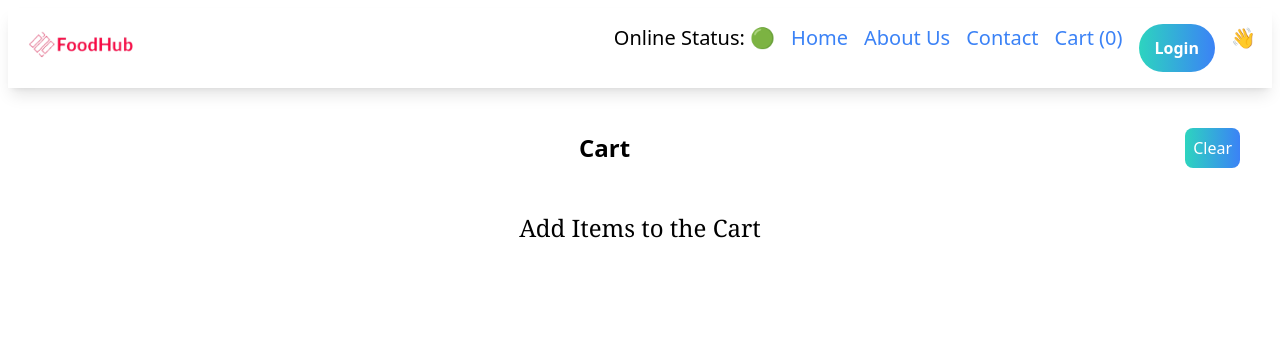
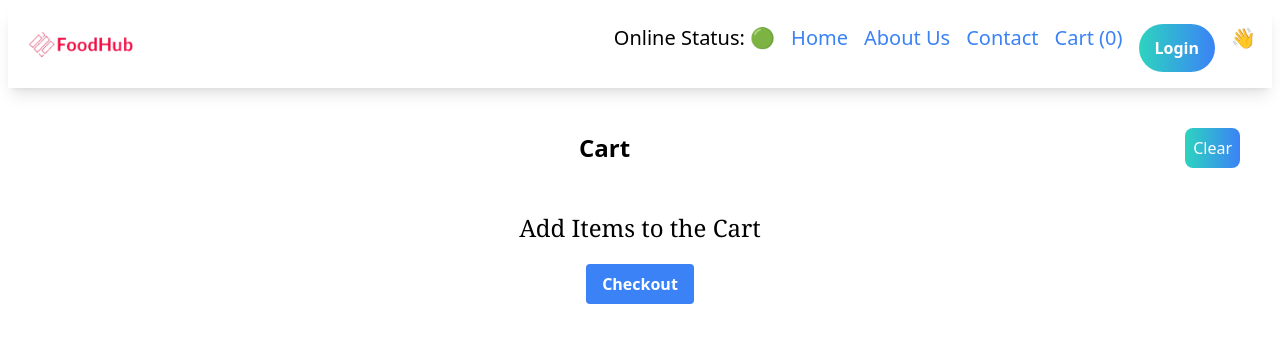
Before and after one commit to Kartikyadv/swiggyFrontend, a React (Vite) app: page /cart in a window 1280 px wide. Shown: the top 342 px of the page. Built offline with nearby package versions, Linux system fonts and the light colour scheme.

Commit message:
fixed bugs

```diff
--- a/package.json
+++ b/package.json
@@ -16,6 +16,7 @@
     "@testing-library/jest-dom": "^6.2.0",
     "@testing-library/react": "^14.1.2",
     "babel-jest": "^29.7.0",
+    "buffer": "^6.0.3",
     "jest": "^29.7.0",
     "jest-environment-jsdom": "^29.7.0",
     "parcel": "^2.10.3",
@@ -26,6 +27,7 @@
   "dependencies": {
     "@babel/preset-react": "^7.23.3",
     "@reduxjs/toolkit": "^2.0.1",
+    "axios": "^1.6.8",
     "firebase": "^10.8.0",
     "react": "^18.2.0",
     "react-dom": "^18.2.0",
--- a/src/components/Body.js
+++ b/src/components/Body.js
@@ -17,9 +17,10 @@ const Body = () => {
 
   const fetchData = async () => {
     const apiData = await fetch(
-      "https://www.swiggy.com/dapi/restaurants/list/v5?lat=28.4894154&lng=77.01186960000001&is-seo-homepage-enabled=true&page_type=DESKTOP_WEB_LISTING"
+      "https://proxy.cors.sh/https://www.swiggy.com/dapi/restaurants/list/v5?lat=28.4894154&lng=77.01186960000001&is-seo-homepage-enabled=true&page_type=DESKTOP_WEB_LISTING"
     );
     const jsonData = await apiData.json();
+    console.log(jsonData);
     setresList(
       jsonData?.data?.cards[1]?.card?.card?.gridElements?.infoWithStyle
         ?.restaurants
--- a/src/components/Cart.js
+++ b/src/components/Cart.js
@@ -2,28 +2,80 @@ import { useDispatch, useSelector } from "react-redux";
 import SingleMenu from "./SingleMenu";
 import { clearCart } from "../utils/cartSlice";
 import { Link } from "react-router-dom";
+import axios from "axios";
 
 const Cart = () => {
-    const cartItems = useSelector((store)=> store.cart.items);
+  const cartItems = useSelector((store) => store.cart.items);
   const dispatch = useDispatch();
 
   const handleClearCart = () => {
     dispatch(clearCart());
+  };
+
+  const checkoutHandler = async () => {
+    const amount = 169;
+    const { data: { key } } = await axios.get("http://www.localhost:5000/api/getkey")
+
+    console.log(key);
+    const { data: { order } } = await axios.post("http://localhost:5000/api/checkout", {
+        amount
+    })
+    console.log(order);
+
+    const options = {
+        key,
+        amount: order.amount,
+        currency: "INR",
+        name: "6 Pack Programmer",
+        description: "Tutorial of RazorPay",
+        image: "https://avatars.githubusercontent.com/u/25058652?v=4",
+        order_id: order.id,
+        callback_url: "http://localhost:5000/api/paymentverification",
+        prefill: {
+            name: "Gaurav Kumar",
+            email: "gaurav.kumar@example.com",
+            contact: "9999999999"
+        },
+        notes: {
+            "address": "Razorpay Corporate Office"
+        },
+        theme: {
+            "color": "#121212"
         }
+    };
+    console.log(window);
+    const razor = new Razorpay(options);
+        razor.open();
+}
+
   return (
     <>
       <div className="text-center m-6 p-2">
         <div className="flex">
           <h1 className="text-2xl font-bold m-auto">Cart</h1>
-            <button onClick={handleClearCart} className="m-2 p-2 bg-gradient-to-r from-teal-400 to-blue-500 hover:from-teal-500 hover:to-blue-600 rounded-lg text-white">Clear</button>
+          <button
+            onClick={handleClearCart}
+            className="m-2 p-2 bg-gradient-to-r from-teal-400 to-blue-500 hover:from-teal-500 hover:to-blue-600 rounded-lg text-white"
+          >
+            Clear
+          </button>
         </div>
-            {cartItems.length === 0 && <Link to="/"><h1 className="font-serif mt-4 p-5 text-2xl">Add Items to the Cart</h1></Link>}
+        {cartItems.length === 0 && (
+          <Link to="/">
+            <h1 className="font-serif mt-4 p-5 text-2xl">
+              Add Items to the Cart
+            </h1>
+          </Link>
+        )}
         <div className="w-2/4 m-auto">
-            <SingleMenu itemCards={cartItems}/>
+          <SingleMenu itemCards={cartItems} />
         </div>
+        <button onClick={checkoutHandler} className="bg-blue-500 hover:bg-blue-700 text-white font-bold py-2 px-4 rounded">
+          Checkout
+        </button>
       </div>
     </>
-    )
+  );
 };
 
 export default Cart;
--- a/src/utils/useRestaurantDetail.js
+++ b/src/utils/useRestaurantDetail.js
@@ -8,7 +8,7 @@ const useRestaurantDetails = (id) => {
     },[]);
 
     const fetchData = async () => {
-        const dataTemp = await fetch(`https://www.swiggy.com/dapi/menu/pl?page-type=REGULAR_MENU&complete-menu=true&lat=27.1774553&lng=78.0077653&restaurantId=${id}&catalog_qa=undefined&submitAction=ENTER`);
+        const dataTemp = await fetch(`https://proxy.cors.sh/https://www.swiggy.com/dapi/menu/pl?page-type=REGULAR_MENU&complete-menu=true&lat=27.1774553&lng=78.0077653&restaurantId=${id}&catalog_qa=undefined&submitAction=ENTER`);
         const jsonData = await dataTemp.json();
         console.log(jsonData);
         setResInfo(jsonData.data);
```
Also changed, not shown: 1 other file (tests, documents, lock files or other folders). Lines whose indentation alone changed are shown as unchanged.
